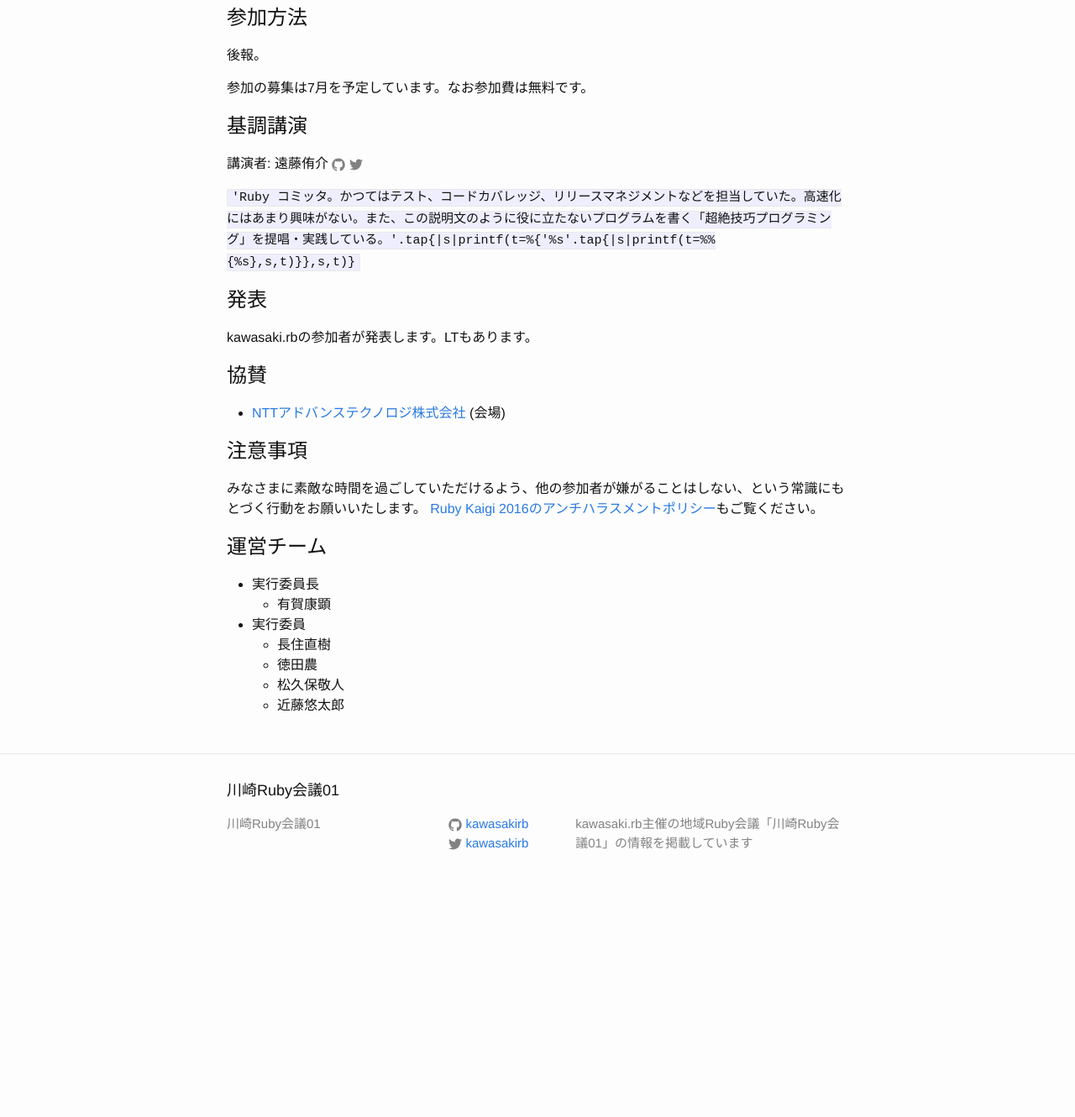
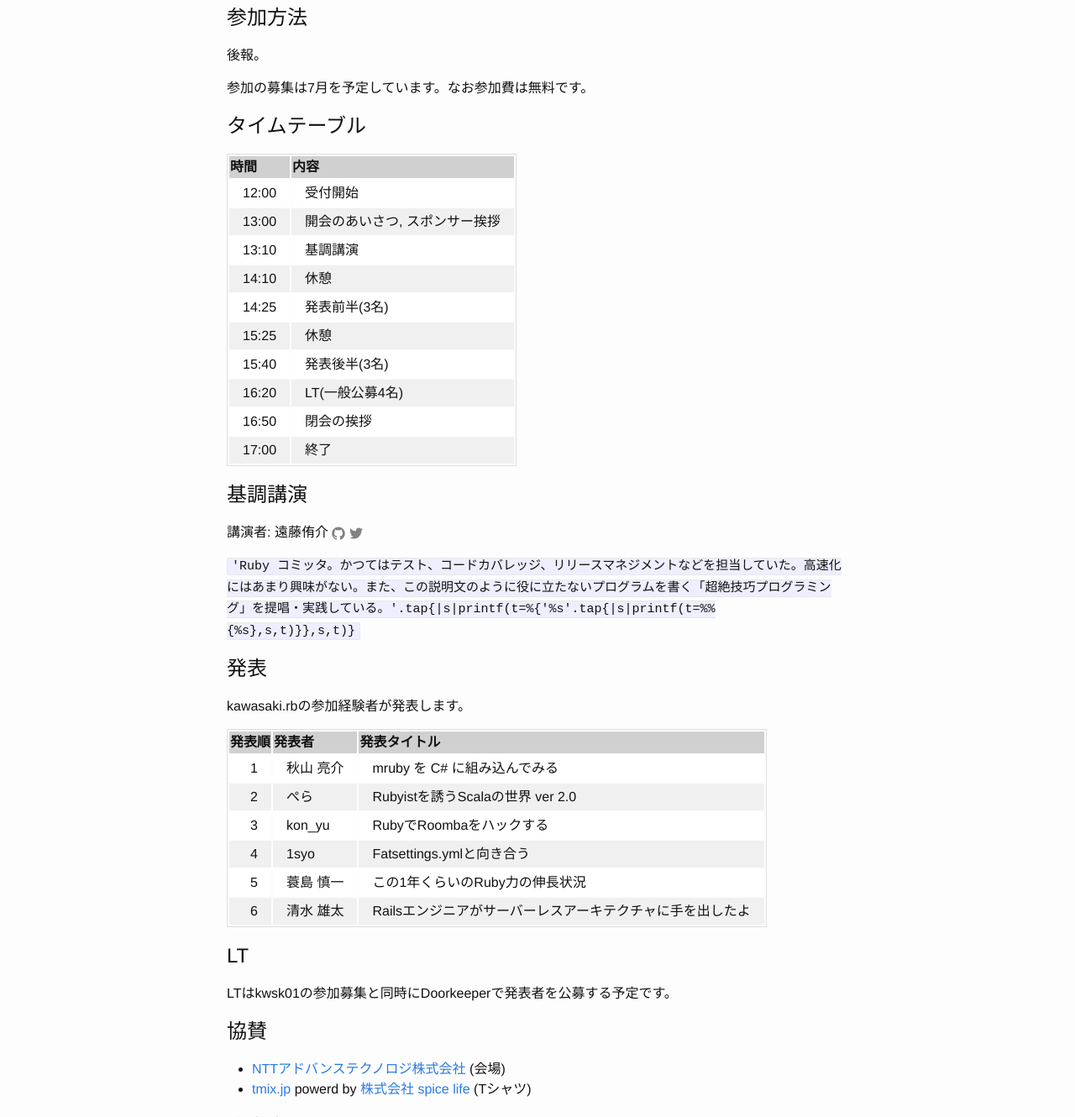
Before and after one commit to kawasakirb/kwsk01, a Jekyll site: the page built from index.md, in a window 1280 px wide and 1400 px high, scrolled down 1084 px, cut to the strip 70-1400 px from the top of the window. Shown: the whole strip at 84% size. Built offline with Jekyll 4.4.1, drawn with Linux system fonts in a browser that asks for light colours; before the commit the page ends 2229 px from its top, so only the background shows below that.

Commit message:
add the timetable, presentations and a sponsor to top page

```diff
--- a/index.md
+++ b/index.md
@@ -35,6 +35,21 @@ title: トップページ
 
 参加の募集は7月を予定しています。なお参加費は無料です。
 
+## タイムテーブル
+
+|時間 |内容                          |
+|:----|:-----------------------------|
+|12:00|受付開始                      |
+|13:00|開会のあいさつ, スポンサー挨拶|
+|13:10|基調講演                      |
+|14:10|休憩                          |
+|14:25|発表前半(3名)                 |
+|15:25|休憩                          |
+|15:40|発表後半(3名)                 |
+|16:20|LT(一般公募4名)               |
+|16:50|閉会の挨拶                    |
+|17:00|終了                          |
+
 ## 基調講演
 
 講演者: 遠藤侑介
@@ -45,11 +60,26 @@ title: トップページ
 
 ## 発表
 
-kawasaki.rbの参加者が発表します。LTもあります。
+kawasaki.rbの参加経験者が発表します。
+
+|発表順|発表者   |発表タイトル                                             |
+|-----:|:--------|:--------------------------------------------------------|
+|1     |秋山 亮介|mruby を C# に組み込んでみる                             |
+|2     |ぺら     |Rubyistを誘うScalaの世界 ver 2.0                         |
+|3     |kon_yu   |RubyでRoombaをハックする                                 |
+|4     |1syo     |Fatsettings.ymlと向き合う                                |
+|5     |蓑島 慎一|この1年くらいのRuby力の伸長状況                          |
+|6     |清水 雄太|Railsエンジニアがサーバーレスアーキテクチャに手を出したよ|
+
+
+## LT
+
+LTはkwsk01の参加募集と同時にDoorkeeperで発表者を公募する予定です。
 
 ## 協賛
 
 * [NTTアドバンステクノロジ株式会社](http://www.ntt-at.co.jp/) (会場)
+* [tmix.jp](https://tmix.jp/) powerd by [株式会社 spice life](http://spicelife.jp/) (Tシャツ)
 
 ## 注意事項
 
```
